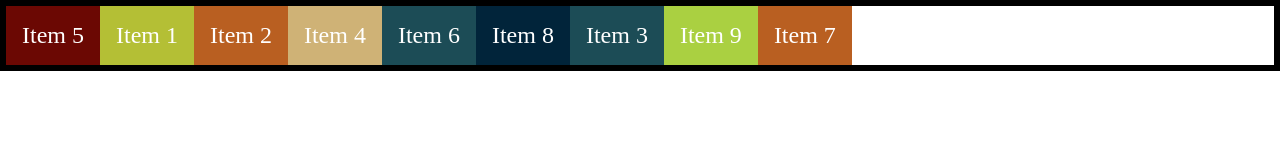
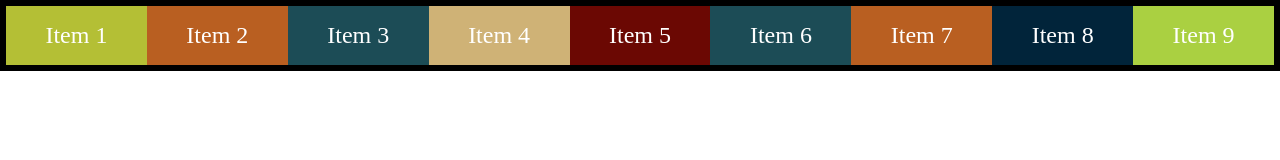
Before and after one commit to AmirTaki/flex-box-course, a plain HTML site: page index.html in a window 1280 px wide. Drawn offline with Linux system fonts and the light colour scheme.

Commit message:
flex-grow

```diff
--- a/src/styles.css
+++ b/src/styles.css
@@ -16,35 +16,36 @@ body{
     font-size: 1.5rem;
     padding: 1rem;
     text-align: center;
+    flex-grow: 1;
 }
 .item-1{
     background-color: #B4BF35;
+    /* flex-grow: 0; */
 }
 .item-2{
     background-color: #B95F21;
 }
 .item-3{
     background-color: #1C4C56;
-    order:1
 }
 .item-4{
     background-color: #CfB276;
 }
 .item-5{
     background-color: #6B0803 ;
-    order : -1
+    flex-grow: 1;
+
 }
 .item-6{
     background-color: #1C4C56 ;
+    /* flex-grow: 3; */
 }
 .item-7{
     background-color: #B95F21 ;
-    order :  2
 }
 .item-8{
     background-color: #01243A ;
 }
 .item-9{
     background-color: #AAD041;
-    order:1;
 }
```
Also changed, not shown: index.html (+10 -2 lines).
